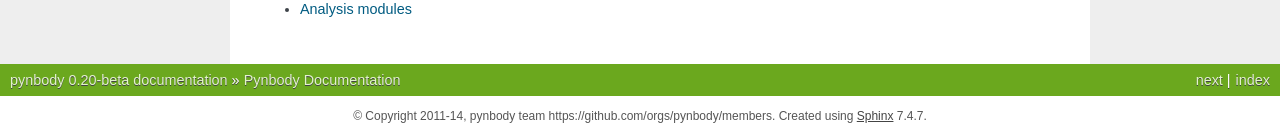
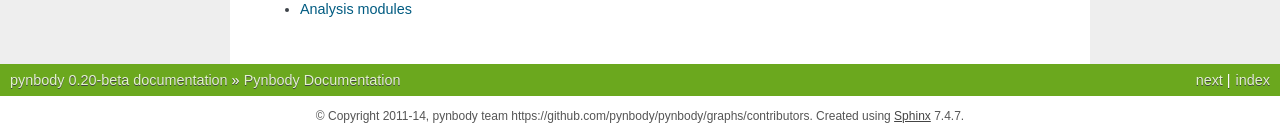
Before and after one commit to pynbody/pynbody, a Sphinx documentation site: the page built from docs/index.rst, in a window 1280 px wide. Shown: the part 1901-2034 px from the top of the page. Built offline with Sphinx 7.4.7, drawn with Linux system fonts in a browser that asks for light colours; formulas are drawn with MathJax 3; pages that are not in the unit, such as notebooks, are missing from menus; some of the changed lines change nothing that is shown.

Commit message:
better list of contributors

```diff
--- a/docs/conf.py
+++ b/docs/conf.py
@@ -56,7 +56,7 @@ master_doc = 'index'
 
 # General information about the project.
 project = u'pynbody'
-copyright = u'2011-14, pynbody team https://github.com/orgs/pynbody/members'
+copyright = u'2011-14, pynbody team https://github.com/pynbody/pynbody/graphs/contributors'
 
 # The version info for the project you're documenting, acts as replacement for
 # |version| and |release|, also used in various other places throughout the
@@ -227,7 +227,7 @@ latex_documents = [
 # (source start file, name, description, authors, manual section).
 man_pages = [
     ('index', 'pynbody', u'pynbody Documentation',
-     [u'pynbody team (http://code.google.com/p/pynbody/people/list)'], 1)
+     [u'pynbody team (https://github.com/pynbody/pynbody/graphs/contributors)'], 1)
 ]
 
 autodoc_member_order = 'bysource'
```
